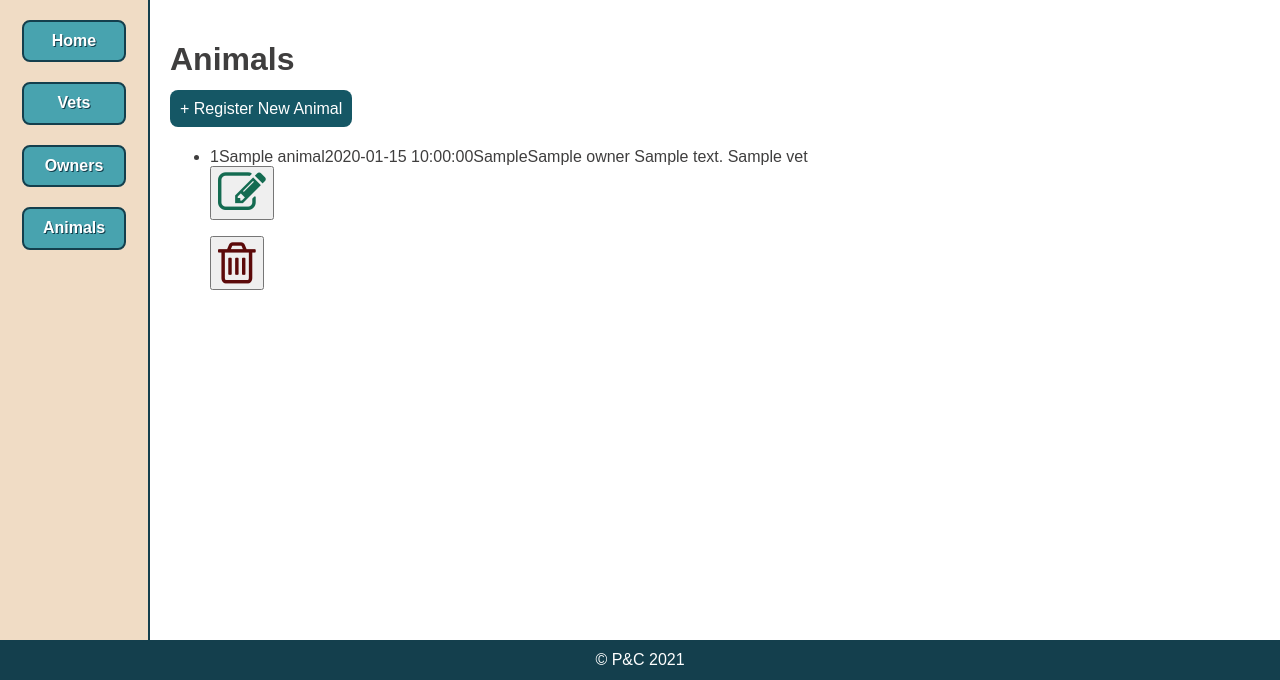
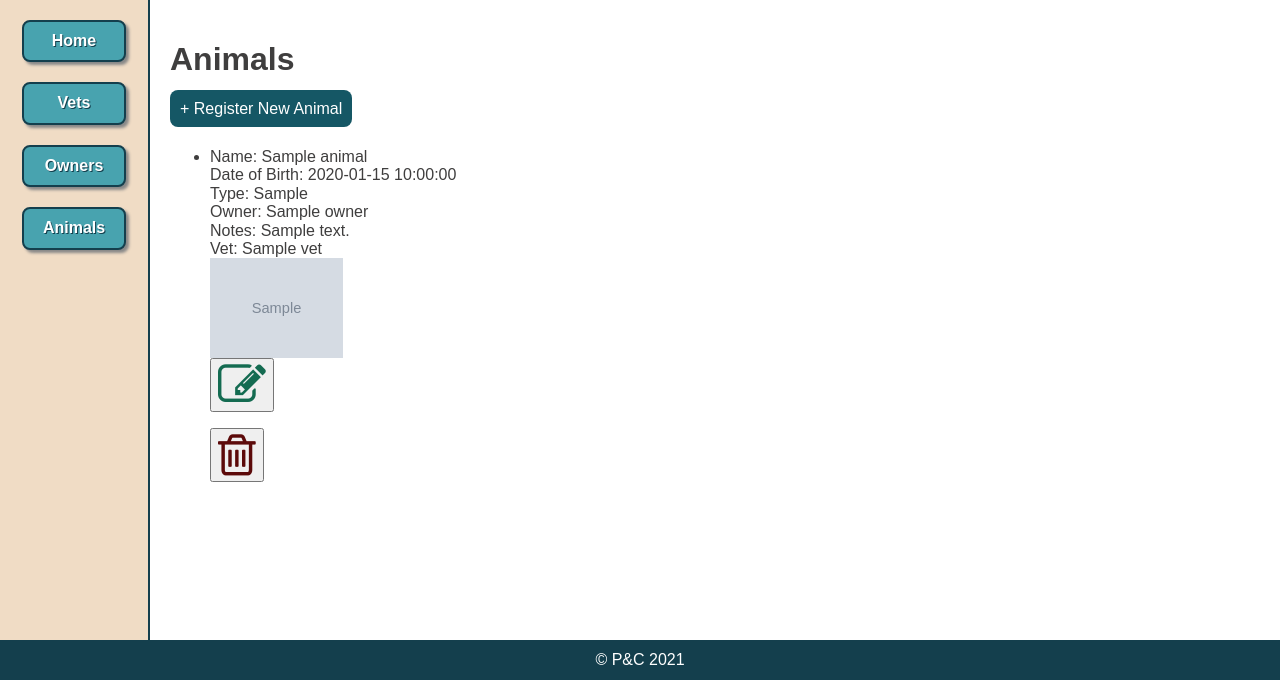
Before and after one commit to Kirsten4/vet_management_app, a Flask app: page /animals in a window 1280 px wide. Shown: the part 120-800 px from the top of the page. Run offline with Flask 2, Linux system fonts and the light colour scheme; grey boxes marked "Sample" are stand-in pictures; a database or web service that is not in the repository returns one stand-in record (values such as "Sample title"); some libraries are stand-ins or nearby versions.

Commit message:
add animal photos

```diff
--- a/controllers/animals_controller.py
+++ b/controllers/animals_controller.py
@@ -21,7 +21,6 @@ def animals():
 def new_animal():
     owners = owner_repository.select_all()
     vets = vet_repository.select_all()
-    vets = vet_repository.select_all()
     vet = animal_repository.assign_vet_to_animal(vets)
     return render_template("animals/new.html", owners=owners, vets=vets, vet=vet)
 
@@ -39,7 +38,8 @@ def create_animal():
     # vet = vet_repository.select(vet_id)
     vets = vet_repository.select_all()
     vet = animal_repository.assign_vet_to_animal(vets)
-    animal = Animal(name, date_of_birth,type_of_animal, owner, treatment_notes, vet)
+    photo = request.form['photo']
+    animal = Animal(name, date_of_birth,type_of_animal, owner, treatment_notes, vet, photo)
     animal_repository.save(animal)
     return redirect(url_for(".animals"))
 
@@ -64,7 +64,8 @@ def update_animal(id):
     vet_id = request.form['vet_id']
     owner = owner_repository.select(owner_id)
     vet = vet_repository.select(vet_id)
-    animal = Animal(name, date_of_birth, type_of_animal, owner, treatment_notes, vet, id)
+    photo = request.form['photo']
+    animal = Animal(name, date_of_birth, type_of_animal, owner, treatment_notes, vet, photo, id)
     animal_repository.update(animal)
     return redirect(url_for(".animals"))
 
--- a/controllers/vets_controller.py
+++ b/controllers/vets_controller.py
@@ -26,11 +26,7 @@ def create_vet():
     name = request.form['name']
     qualified_date = request.form['qualified_date']
     photo = request.form['photo']
-    print(name)
-    print(type(photo))
-    print(str(photo))
     vet = Vet(name, qualified_date, photo)
-    print(vet.photo)
     vet_repository.save(vet)
     return redirect(url_for(".vets"))
 
--- a/db/vet_database.sql
+++ b/db/vet_database.sql
@@ -24,5 +24,6 @@ CREATE TABLE animals(
     type_of_animal VARCHAR(255),
     owner_id INT REFERENCES owners(id) ON DELETE CASCADE,
     treatment_notes TEXT,
-    vet_id INT REFERENCES vets(id) ON DELETE CASCADE
+    vet_id INT REFERENCES vets(id) ON DELETE CASCADE,
+    photo VARCHAR(255)
 );
--- a/models/animal.py
+++ b/models/animal.py
@@ -1,10 +1,11 @@
 class Animal:
 
-    def __init__(self, name, date_of_birth, type_of_animal, owner, treatment_notes, vet, id=None):
+    def __init__(self, name, date_of_birth, type_of_animal, owner, treatment_notes, vet, photo=None, id=None):
         self.name = name
         self.date_of_birth = date_of_birth
         self.type_of_animal = type_of_animal
         self.owner = owner
         self.treatment_notes = treatment_notes
         self.vet = vet
+        self.photo = photo
         self.id = id
--- a/repositories/animal_repository.py
+++ b/repositories/animal_repository.py
@@ -4,8 +4,8 @@ import repositories.owner_repository as owner_repository
 import repositories.vet_repository as vet_repository
 
 def save(animal):
-    sql = "INSERT INTO animals (name, date_of_birth, type_of_animal, owner_id, treatment_notes, vet_id) VALUES (%s, %s, %s, %s, %s, %s) RETURNING *"
-    values = [animal.name, animal.date_of_birth, animal.type_of_animal, animal.owner.id, animal.treatment_notes, animal.vet.id]
+    sql = "INSERT INTO animals (name, date_of_birth, type_of_animal, owner_id, treatment_notes, vet_id, photo) VALUES (%s, %s, %s, %s, %s, %s, %s) RETURNING *"
+    values = [animal.name, animal.date_of_birth, animal.type_of_animal, animal.owner.id, animal.treatment_notes, animal.vet.id, animal.photo]
     results = run_sql(sql,values)
     id = results[0]['id']
     animal.id = id
@@ -18,7 +18,7 @@ def select_all():
     for row in results:
         owner = owner_repository.select(row['owner_id'])
         vet = vet_repository.select(row['vet_id'])
-        animal = Animal(row['name'], row['date_of_birth'], row['type_of_animal'], owner, row['treatment_notes'], vet, row['id'])
+        animal = Animal(row['name'], row['date_of_birth'], row['type_of_animal'], owner, row['treatment_notes'], vet, row['photo'], row['id'])
         animals.append(animal)
     return animals
 
@@ -34,7 +34,7 @@ def select(id):
     if result is not None:
         owner = owner_repository.select(result['owner_id'])
         vet = vet_repository.select(result['vet_id'])
-        animal = Animal(result['name'], result['date_of_birth'], result['type_of_animal'], owner, result['treatment_notes'], vet, result['id'])
+        animal = Animal(result['name'], result['date_of_birth'], result['type_of_animal'], owner, result['treatment_notes'], vet, result['photo'], result['id'])
     return animal
 
 def delete(id):
@@ -43,8 +43,8 @@ def delete(id):
     run_sql(sql, values)
 
 def update(animal):
-    sql = "UPDATE animals SET (name, date_of_birth, type_of_animal, owner_id, treatment_notes, vet_id) = (%s, %s, %s, %s, %s, %s) WHERE id = %s"
-    values = [animal.name, animal.date_of_birth, animal.type_of_animal, animal.owner.id, animal.treatment_notes, animal.vet.id, animal.id]
+    sql = "UPDATE animals SET (name, date_of_birth, type_of_animal, owner_id, treatment_notes, vet_id, photo) = (%s, %s, %s, %s, %s, %s, %s) WHERE id = %s"
+    values = [animal.name, animal.date_of_birth, animal.type_of_animal, animal.owner.id, animal.treatment_notes, animal.vet.id, animal.photo, animal.id]
     run_sql(sql, values)
 
 def select_all_by_vet(vet):
@@ -54,7 +54,7 @@ def select_all_by_vet(vet):
     results = run_sql(sql,values)
     for result in results:
         owner = owner_repository.select(result['owner_id'])
-        animal = Animal(result['name'], result['date_of_birth'], result['type_of_animal'], owner, result['treatment_notes'], vet, result['id'])
+        animal = Animal(result['name'], result['date_of_birth'], result['type_of_animal'], owner, result['treatment_notes'], vet, result['photo'], result['id'])
         animals.append(animal)
     return animals
 
@@ -65,7 +65,7 @@ def select_all_by_owner(owner):
     results = run_sql(sql,values)
     for result in results:
         vet = vet_repository.select(result['vet_id'])
-        animal = Animal(result['name'], result['date_of_birth'], result['type_of_animal'], owner, result['treatment_notes'], vet, result['id'])
+        animal = Animal(result['name'], result['date_of_birth'], result['type_of_animal'], owner, result['treatment_notes'], vet, result['photo'], result['id'])
         animals.append(animal)
     return animals
 
--- a/static/style.css
+++ b/static/style.css
@@ -78,6 +78,7 @@ a:-webkit-any-link {
     width: 80px;
     font-weight: bolder;
     text-align: center;
+    box-shadow: 3px 3px 3px #888888 ;
 }
 
 .submit-form a {
@@ -116,6 +117,7 @@ img {
     align-items: center;
     text-align: center;
     font-size: 30px;
+    box-shadow: 3px 3px 3px #888888 ;
 }
 
 .home-container div a {
--- a/templates/animals/index.html
+++ b/templates/animals/index.html
@@ -10,7 +10,17 @@
 <ul>
     {% for animal in animals %}
         <li>
-            {{ animal.id }}{{ animal.name }}{{ animal.date_of_birth }}{{ animal.type_of_animal }}{{ animal.owner.name }} {{ animal.treatment_notes }} {{ animal.vet.name }}
+            Name: {{ animal.name }}<br>
+            Date of Birth: {{ animal.date_of_birth }}<br>
+            Type: {{ animal.type_of_animal }}<br>
+            Owner: {{ animal.owner.name }} <br>
+            Notes: {{ animal.treatment_notes }} <br>
+            Vet: {{ animal.vet.name }} <br>
+            {% if animal.photo %}
+                <img src="/static/img/{{ animal.photo }}" alt="animal photo">
+            {% else %}
+                <img src="/static/img/placeholder_icon.jpeg" alt="animal photo">
+            {% endif %}
             <form class="edit-form" action="/animals/{{animal.id}}/edit">
                 <button class="edit-button"><i class="fa fa-pencil-square-o fa-3x" style="color:rgb(20, 107, 81)" ></i></button>
                 </form>
--- a/templates/animals/new.html
+++ b/templates/animals/new.html
@@ -54,6 +54,11 @@
         </p>
     </div>
 
+    <div>
+        <label for="photo">Select Photo:</label><br>
+        <input type="file" id="photo" name="photo" accept="image/png, image/jpeg" >
+    </div>
+
     <button type="submit">Register Animal</button>
 </form>
 {% endblock content %}
```
Also changed, not shown: templates/animals/edit.html (+17 -2 lines), static/img/Plunkett.jpeg (added), static/img/arwen.jpeg (added), static/img/blue.jpeg (added), static/img/juneau.jpeg (added), static/img/macleane.jpeg (added), static/img/placeholder_icon.jpeg (added), static/img/yukon.jpeg (added).
